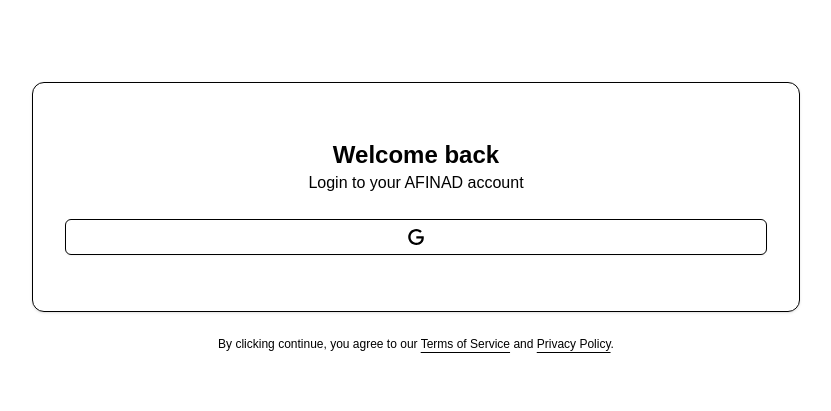
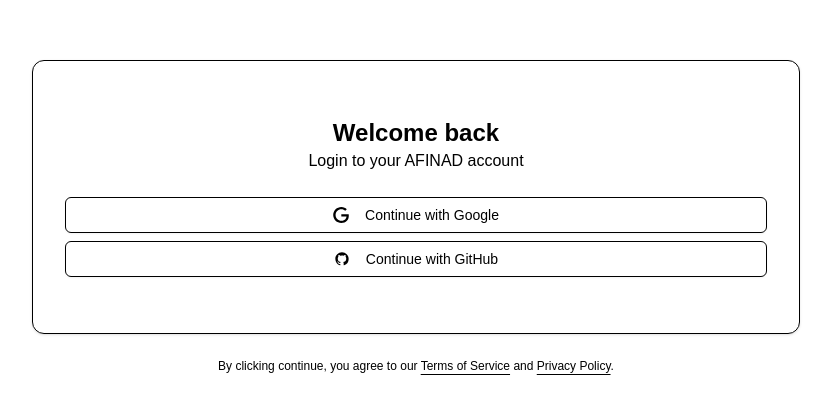
Before and after one commit to tushcmd/autonomous-financial-advisor, a Next.js app: page /login in a window 1280 px wide. Shown: the part 183-594 px from the top of the page, without its empty margins (224-1055 px from the left). Built offline with nearby package versions, Linux system fonts and the light colour scheme.

Commit message:
feat: add github oauth

```diff
--- a/auth.config.ts
+++ b/auth.config.ts
@@ -1,5 +1,6 @@
 import type { NextAuthConfig } from "next-auth";
 import Google from "next-auth/providers/google";
+import GitHub from "next-auth/providers/github";
 
 export default {
   providers: [
@@ -7,5 +8,9 @@
       clientId: process.env.GOOGLE_CLIENT_ID,
       clientSecret: process.env.GOOGLE_CLIENT_SECRET,
     }),
+    GitHub({
+      clientId: process.env.GITHUB_ID,
+      clientSecret: process.env.GITHUB_SECRET,
+    }),
   ],
 } satisfies NextAuthConfig;
--- a/src/components/login-form.tsx
+++ b/src/components/login-form.tsx
@@ -1,12 +1,36 @@
 import { cn } from "@/lib/utils";
 import { Button } from "@/components/ui/button";
 import { Card, CardContent } from "@/components/ui/card";
-
+import { signIn } from "next-auth/react";
+import { useRouter } from "next/navigation";
+import { useState } from "react";
+import { Loader } from "lucide-react";
 
 export function LoginForm({
     className,
     ...props
 }: React.ComponentProps<"div">) {
+    const router = useRouter();
+    const [signingInProvider, setSigningInProvider] = useState<"google" | "github" | null>(null);
+
+    const handleSignIn = async (provider: "google" | "github") => {
+        setSigningInProvider(provider);
+        try {
+            const result = await signIn(provider, { redirect: false });
+            if (result?.error) {
+                if (result.error === "OAuthAccountNotLinked") {
+                    router.push("/auth/error?error=OAuthAccountNotLinked");
+                }
+                console.error("Sign in error:", result.error);
+            } else {
+                router.push("/onboarding");
+            }
+        } catch (error) {
+            console.error("Sign in error:", error);
+        }
+        setSigningInProvider(null);
+    };
+
     return (
         <div className={cn("flex flex-col gap-6", className)} {...props}>
             <Card className="overflow-hidden">
@@ -19,22 +43,44 @@
                                     Login to your AFINAD account
                                 </p>
                             </div>
+                            <div className="flex flex-col gap-2">
                                 <Button
                                     variant="outline"
                                     className="w-full"
-                                onClick={() => {
-                                    // Trigger Google Sign-In workflow
-                                    window.location.href = "/api/auth/signin/google";
-                                }}
+                                    disabled={signingInProvider === "google"}
+                                    onClick={() => handleSignIn("google")}
                                 >
-                                <svg xmlns="http://www.w3.org/2000/svg" viewBox="0 0 24 24">
+                                    {signingInProvider === "google" ? (
+                                        <Loader className="mr-2 size-4 animate-spin" />
+                                    ) : (
+                                        <svg className="mr-2 size-4" xmlns="http://www.w3.org/2000/svg" viewBox="0 0 24 24">
                                             <path
                                                 d="M12.48 10.92v3.28h7.84c-.24 1.84-.853 3.187-1.787 4.133-1.147 1.147-2.933 2.4-6.053 2.4-4.827 0-8.6-3.893-8.6-8.72s3.773-8.72 8.6-8.72c2.6 0 4.507 1.027 5.907 2.347l2.307-2.307C18.747 1.44 16.133 0 12.48 0 5.867 0 .307 5.387.307 12s5.56 12 12.173 12c3.573 0 6.267-1.173 8.373-3.36 2.16-2.16 2.84-5.213 2.84-7.667 0-.76-.053-1.467-.173-2.053H12.48z"
                                                 fill="currentColor"
                                             />
                                         </svg>
-                                <span className="sr-only">Login with Google</span>
+                                    )}
+                                    Continue with Google
                                 </Button>
+                                <Button
+                                    variant="outline"
+                                    className="w-full"
+                                    disabled={signingInProvider === "github"}
+                                    onClick={() => handleSignIn("github")}
+                                >
+                                    {signingInProvider === "github" ? (
+                                        <Loader className="mr-2 size-4 animate-spin" />
+                                    ) : (
+                                        <svg className="mr-2 size-4" xmlns="http://www.w3.org/2000/svg" viewBox="0 0 24 24">
+                                            <path
+                                                d="M12 2C6.477 2 2 6.484 2 12.017c0 4.425 2.865 8.18 6.839 9.504.5.092.682-.217.682-.483 0-.237-.008-.868-.013-1.703-2.782.605-3.369-1.343-3.369-1.343-.454-1.158-1.11-1.466-1.11-1.466-.908-.62.069-.608.069-.608 1.003.07 1.531 1.032 1.531 1.032.892 1.53 2.341 1.088 2.91.832.092-.647.35-1.088.636-1.338-2.22-.253-4.555-1.113-4.555-4.951 0-1.093.39-1.988 1.029-2.688-.103-.253-.446-1.272.098-2.65 0 0 .84-.27 2.75 1.026A9.564 9.564 0 0112 6.844c.85.004 1.705.115 2.504.337 1.909-1.296 2.747-1.027 2.747-1.027.546 1.379.202 2.398.1 2.651.64.7 1.028 1.595 1.028 2.688 0 3.848-2.339 4.695-4.566 4.943.359.309.678.92.678 1.855 0 1.338-.012 2.419-.012 2.747 0 .268.18.58.688.482A10.019 10.019 0 0022 12.017C22 6.484 17.522 2 12 2z"
+                                                fill="currentColor"
+                                            />
+                                        </svg>
+                                    )}
+                                    Continue with GitHub
+                                </Button>
+                            </div>
                         </div>
                     </div>
                 </CardContent>
--- a/src/components/modals/sign-in-modal.tsx
+++ b/src/components/modals/sign-in-modal.tsx
@@ -22,13 +22,13 @@
     showSignInModal: boolean;
     setShowSignInModal: Dispatch<SetStateAction<boolean>>;
 }) {
-    const [signInClicked, setSignInClicked] = useState(false);
+    const [signingInProvider, setSigningInProvider] = useState<"google" | "github" | null>(null);
     const router = useRouter(); // Initialize router
 
-    const handleSignIn = async () => {
-        setSignInClicked(true);
+    const handleSignIn = async (provider: "google" | "github") => {
+        setSigningInProvider(provider);
         try {
-            const result = await signIn("google", { redirect: false });
+            const result = await signIn(provider, { redirect: false });
             if (result?.error) {
                 if (result.error === "OAuthAccountNotLinked") {
                     console.error("Sign in error: Account not linked");
@@ -36,7 +36,6 @@
                 } else {
                     console.error("Sign in error:", result.error);
                 }
-                setSignInClicked(false);
             } else {
                 // Redirect to onboarding after successful sign-in
                 router.push("/onboarding");
@@ -44,8 +43,8 @@
             }
         } catch (error) {
             console.error("Sign in error:", error);
-            setSignInClicked(false);
         }
+        setSigningInProvider(null);
     };
 
     return (
@@ -55,7 +54,7 @@
 
                     <h3 className="font-urban text-xl font-bold">Sign In</h3>
                     <p className="text-sm">
-                        Sign in with your Google account.
+                        Sign in with your Google or GitHub account.
                     </p>
 
                 </div>
@@ -63,15 +62,27 @@
                 <div className="flex flex-col space-y-4 bg-secondary/50 px-4 py-8 md:px-16">
                     <Button
                         variant="default"
-                        disabled={signInClicked}
-                        onClick={handleSignIn}
+                        disabled={signingInProvider === "google"}
+                        onClick={() => handleSignIn("google")}
                     >
-                        {signInClicked ? (
+                        {signingInProvider === "google" ? (
                             <Loader className="mr-2 size-4 animate-spin" />
                         ) : (
                             <Google className="mr-2 size-4" />
                         )}{" "}
                         Sign In with Google
+                    </Button>
+                    <Button
+                        variant="outline"
+                        disabled={signingInProvider === "github"}
+                        onClick={() => handleSignIn("github")}
+                    >
+                        {signingInProvider === "github" ? (
+                            <Loader className="mr-2 size-4 animate-spin" />
+                        ) : (
+                            <GitHub className="mr-2 size-4" />
+                        )}{" "}
+                        Sign In with GitHub
                     </Button>
                 </div>
             </div>
@@ -125,3 +136,25 @@
         </svg>
     );
 }
+
+function GitHub(props: JSX.IntrinsicAttributes & SVGProps<SVGSVGElement>) {
+    const className = props.className || "size-4";
+    return (
+        <svg
+            {...props}
+            className={className}
+            width="16"
+            height="16"
+            viewBox="0 0 24 24"
+            aria-hidden="true"
+            focusable="false"
+            role="img"
+            xmlns="http://www.w3.org/2000/svg"
+        >
+            <path
+                d="M12 2C6.477 2 2 6.484 2 12.017c0 4.425 2.865 8.18 6.839 9.504.5.092.682-.217.682-.483 0-.237-.008-.868-.013-1.703-2.782.605-3.369-1.343-3.369-1.343-.454-1.158-1.11-1.466-1.11-1.466-.908-.62.069-.608.069-.608 1.003.07 1.531 1.032 1.531 1.032.892 1.53 2.341 1.088 2.91.832.092-.647.35-1.088.636-1.338-2.22-.253-4.555-1.113-4.555-4.951 0-1.093.39-1.988 1.029-2.688-.103-.253-.446-1.272.098-2.65 0 0 .84-.27 2.75 1.026A9.564 9.564 0 0112 6.844c.85.004 1.705.115 2.504.337 1.909-1.296 2.747-1.027 2.747-1.027.546 1.379.202 2.398.1 2.651.64.7 1.028 1.595 1.028 2.688 0 3.848-2.339 4.695-4.566 4.943.359.309.678.92.678 1.855 0 1.338-.012 2.419-.012 2.747 0 .268.18.58.688.482A10.019 10.019 0 0022 12.017C22 6.484 17.522 2 12 2z"
+                fill="currentColor"
+            />
+        </svg>
+    );
+}
```
Also changed, not shown: 1 other file (tests, documents, lock files or other folders). Lines whose indentation alone changed are shown as unchanged.
